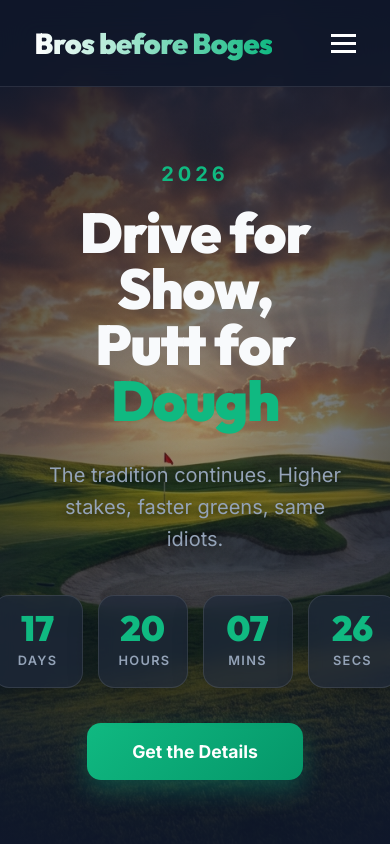
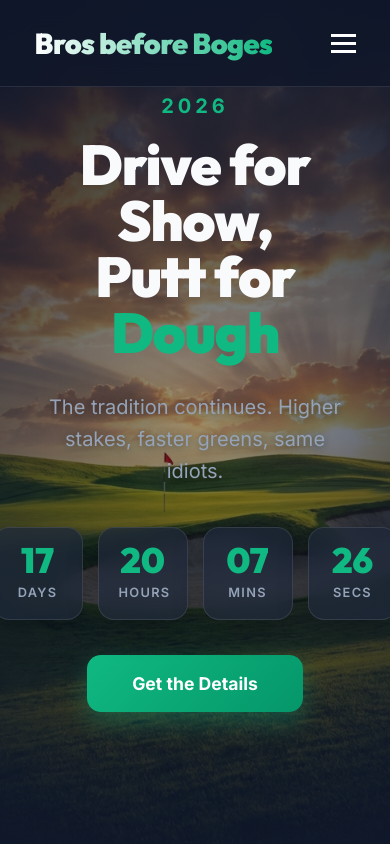
Before and after one commit to JeffTarlton/bros-before-boges, a website: page index.html in a window 390 px wide. Shown: the top 844 px of the page. Drawn offline with nearby package versions, Linux system fonts and the light colour scheme; no server answers.

Commit message:
Fix: use flex-start + padding-top on hero section for correct mobile header clearance

```diff
--- a/style.css
+++ b/style.css
@@ -934,8 +934,9 @@ a {
     }
 
     /* Push hero content down so the 2026 year clears the fixed header (~70px) */
-    .hero-content {
-        padding-top: 80px;
+    .hero-section {
+        align-items: flex-start;
+        padding-top: 90px;
     }
 
     .hero-year {
```
